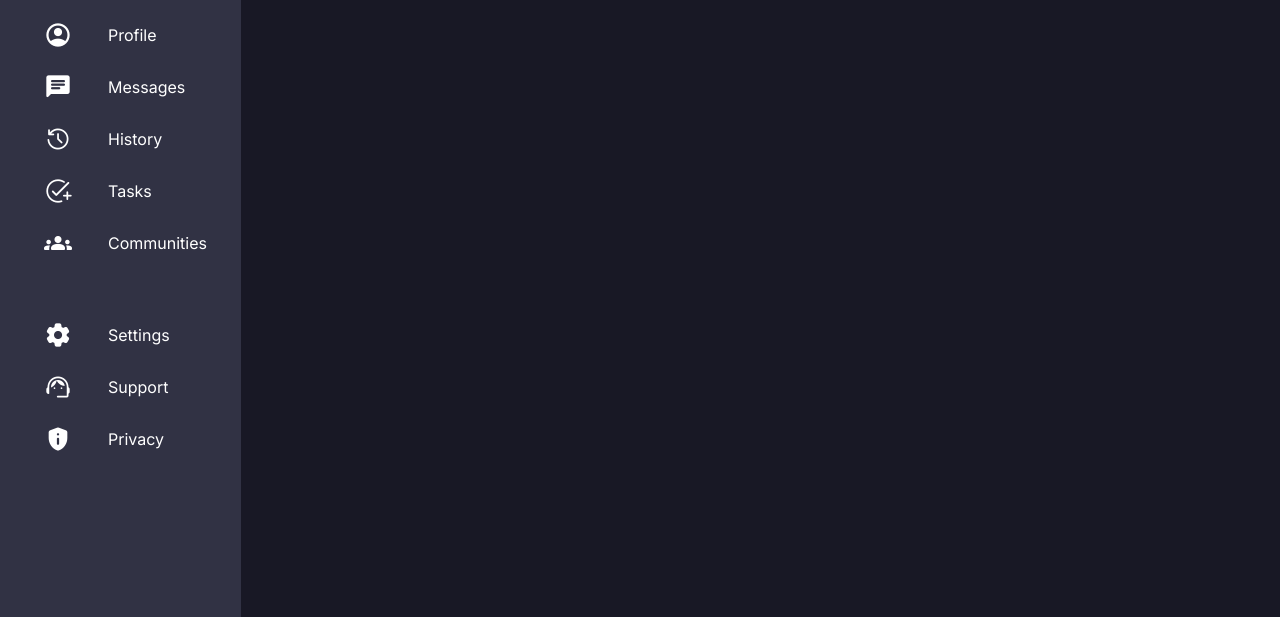
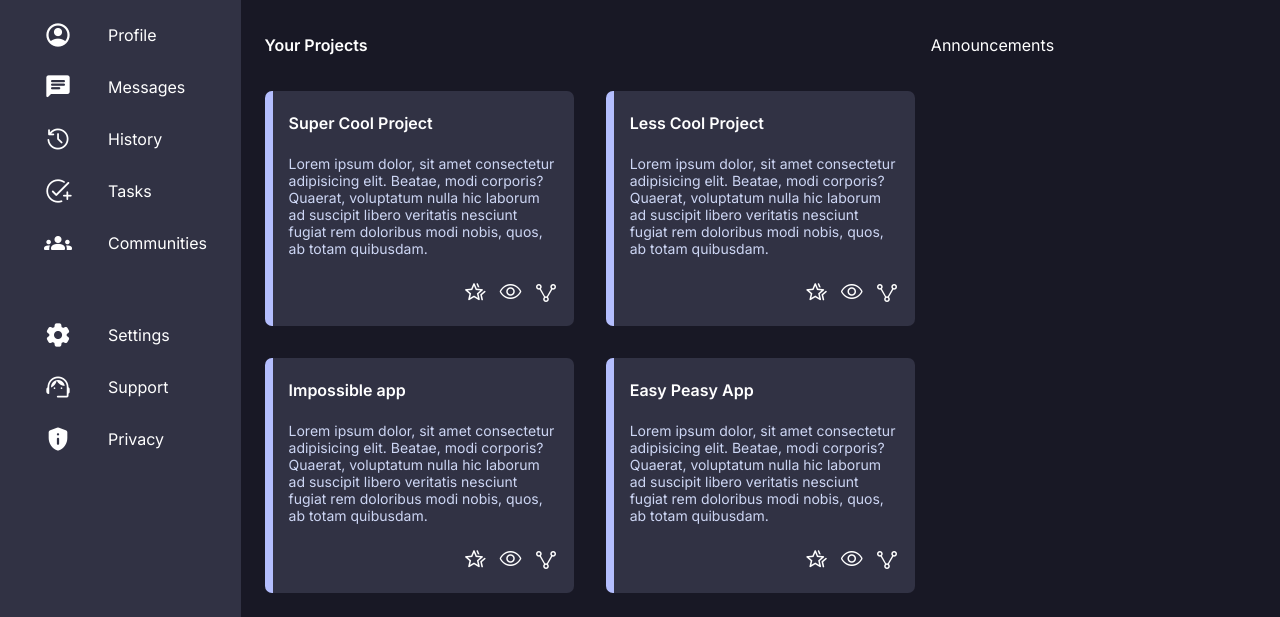
Before and after one commit to spectre-xenon/odin-admin-dashboard, a plain HTML site: page index.html in a window 1280 px wide. Shown: the part 183-800 px from the top of the page. Drawn offline with nearby package versions, Linux system fonts and the light colour scheme.

Commit message:
finished cards

```diff
--- a/index.html
+++ b/index.html
@@ -73,7 +73,66 @@
           </div>
         </header>
         <div id="mainContent">
-
+          <div id="cardContainer">
+            <h4>Your Projects</h4>
+            <div class="card">
+              <h4>Super Cool Project</h4>
+              <p>
+                Lorem ipsum dolor, sit amet consectetur adipisicing elit.
+                Beatae, modi corporis? Quaerat, voluptatum nulla hic laborum ad
+                suscipit libero veritatis nesciunt fugiat rem doloribus modi
+                nobis, quos, ab totam quibusdam.
+              </p>
+              <div class="cardIcons">
+                <span class="material-symbols-rounded"> hotel_class </span>
+                <span class="material-symbols-rounded"> visibility </span>
+                <span class="material-symbols-rounded share"> share </span>
+              </div>
+            </div>
+            <div class="card">
+              <h4>Less Cool Project</h4>
+              <p>
+                Lorem ipsum dolor, sit amet consectetur adipisicing elit.
+                Beatae, modi corporis? Quaerat, voluptatum nulla hic laborum ad
+                suscipit libero veritatis nesciunt fugiat rem doloribus modi
+                nobis, quos, ab totam quibusdam.
+              </p>
+              <div class="cardIcons">
+                <span class="material-symbols-rounded"> hotel_class </span>
+                <span class="material-symbols-rounded"> visibility </span>
+                <span class="material-symbols-rounded share"> share </span>
+              </div>
+            </div>
+            <div class="card">
+              <h4>Impossible app</h4>
+              <p>
+                Lorem ipsum dolor, sit amet consectetur adipisicing elit.
+                Beatae, modi corporis? Quaerat, voluptatum nulla hic laborum ad
+                suscipit libero veritatis nesciunt fugiat rem doloribus modi
+                nobis, quos, ab totam quibusdam.
+              </p>
+              <div class="cardIcons">
+                <span class="material-symbols-rounded"> hotel_class </span>
+                <span class="material-symbols-rounded"> visibility </span>
+                <span class="material-symbols-rounded share"> share </span>
+              </div>
+            </div>
+            <div class="card">
+              <h4>Easy Peasy App</h4>
+              <p>
+                Lorem ipsum dolor, sit amet consectetur adipisicing elit.
+                Beatae, modi corporis? Quaerat, voluptatum nulla hic laborum ad
+                suscipit libero veritatis nesciunt fugiat rem doloribus modi
+                nobis, quos, ab totam quibusdam.
+              </p>
+              <div class="cardIcons">
+                <span class="material-symbols-rounded"> hotel_class </span>
+                <span class="material-symbols-rounded"> visibility </span>
+                <span class="material-symbols-rounded share"> share </span>
+              </div>
+            </div>
+          </div>
+          <div id="sideInfo"><h4>Announcements</h4></div>
         </div>
       </div>
     </main>
--- a/style.css
+++ b/style.css
@@ -203,5 +203,56 @@ nav {
 }
 
 #mainContent {
+  padding-top: 1.5rem;
+  display: grid;
+  grid-template-columns: 2fr 1fr;
+  gap: 1rem;
+}
 
+#cardContainer {
+  display: grid;
+  grid-template-columns: 1fr 1fr;
+  grid-template-rows: 1fr 10fr 10fr;
+  gap: 2rem;
 }
+
+#cardContainer h4 {
+  min-width: 0;
+  min-height: 0;
+  font-weight: 700;
+  grid-column: 1/3;
+  grid-row: 1/2;
+}
+
+.card {
+  background-color: var(--sidebar-background);
+  border-left: 0.5rem solid var(--accent);
+  border-radius: 7px;
+  display: flex;
+  flex-direction: column;
+  justify-content: space-evenly;
+  align-items: flex-start;
+  padding: 0 1rem;
+}
+
+.card span {
+  font-variation-settings: "opsz" 48, "wght" 400;
+  cursor: pointer;
+}
+
+.card p {
+  font-size: 14px;
+  color: var(--sub-text);
+}
+
+.card .cardIcons {
+  width: 35%;
+  align-self: flex-end;
+  display: flex;
+  justify-content: space-between;
+  align-items: center;
+}
+
+.card .share {
+  rotate: -90deg;
+}
```
